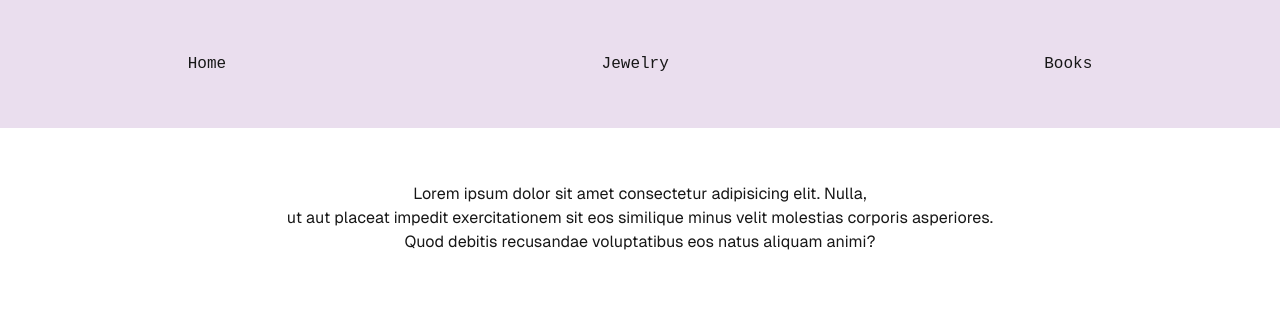
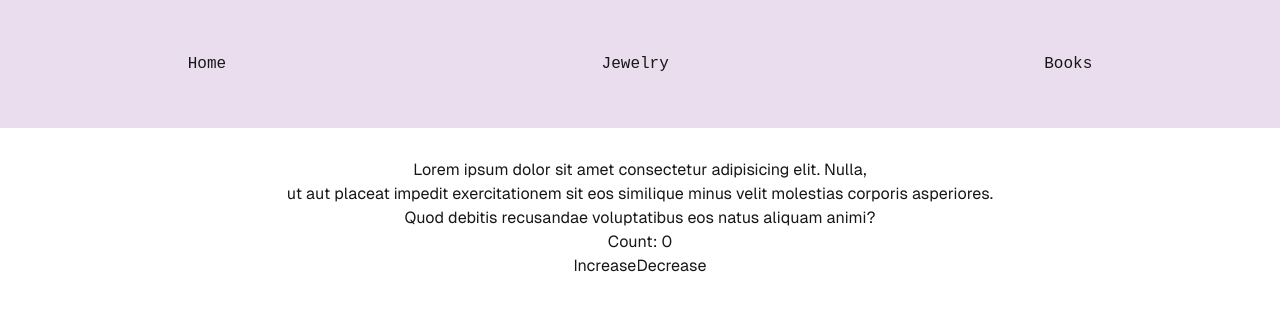
Before and after one commit to chana-rozin/fake-store, a Next.js app: page / in a window 1280 px wide. Shown: the top 310 px of the page. Built offline with nearby package versions, Linux system fonts and the light colour scheme.

Commit message:
trying on zustand

```diff
--- a/src/components/Home/Home.jsx
+++ b/src/components/Home/Home.jsx
@@ -1,15 +1,27 @@
+"use client"
+
 import React from 'react'
 import style from './Home.module.css'
+import useStore from '@/store/useStore';
+
 
 function Home() {
-  return (
-    <div className={style.container}>
-    <p>Lorem ipsum dolor sit amet consectetur adipisicing elit. Nulla,<br/>
-     ut aut placeat impedit exercitationem sit eos similique minus velit molestias corporis asperiores.<br/>
-     Quod debitis recusandae voluptatibus eos natus aliquam animi?<br/>
-     </p>
-    </div>
-  )
+
+    const { count, increase, decrease } = useStore();
+
+    return (
+        <div className={style.container}>
+            <p>Lorem ipsum dolor sit amet consectetur adipisicing elit. Nulla,<br />
+                ut aut placeat impedit exercitationem sit eos similique minus velit molestias corporis asperiores.<br />
+                Quod debitis recusandae voluptatibus eos natus aliquam animi?<br />
+            </p>
+            <div>
+                <h1>Count: {count}</h1>
+                <button onClick={increase}>Increase</button>
+                <button onClick={decrease}>Decrease</button>
+            </div>
+        </div>
+    )
 }
 
 export default Home
--- a/src/components/Home/Home.module.css
+++ b/src/components/Home/Home.module.css
@@ -1,4 +1,5 @@
 .container{
     display: flex;
+    flex-direction: column;
     text-align: center;
 }
--- /dev/null
+++ b/src/store/useStore.js
@@ -0,0 +1,10 @@
+
+import {create} from 'zustand';
+
+const useStore = create((set) => ({
+  count: 0,
+  increase: () => set((state) => ({ count: state.count + 1 })),
+  decrease: () => set((state) => ({ count: state.count - 1 })),
+}));
+
+export default useStore;
--- a/tsconfig.json
+++ b/tsconfig.json
@@ -22,6 +22,6 @@
       "@/*": ["./src/*"]
     }
   },
-  "include": ["next-env.d.ts", "**/*.ts", "**/*.tsx", ".next/types/**/*.ts", "src/app/page.tsx"],
+  "include": ["next-env.d.ts", "**/*.ts", "**/*.tsx", ".next/types/**/*.ts", "src/app/page.tsx", "src/store/useStore.js"],
   "exclude": ["node_modules"]
 }
```
